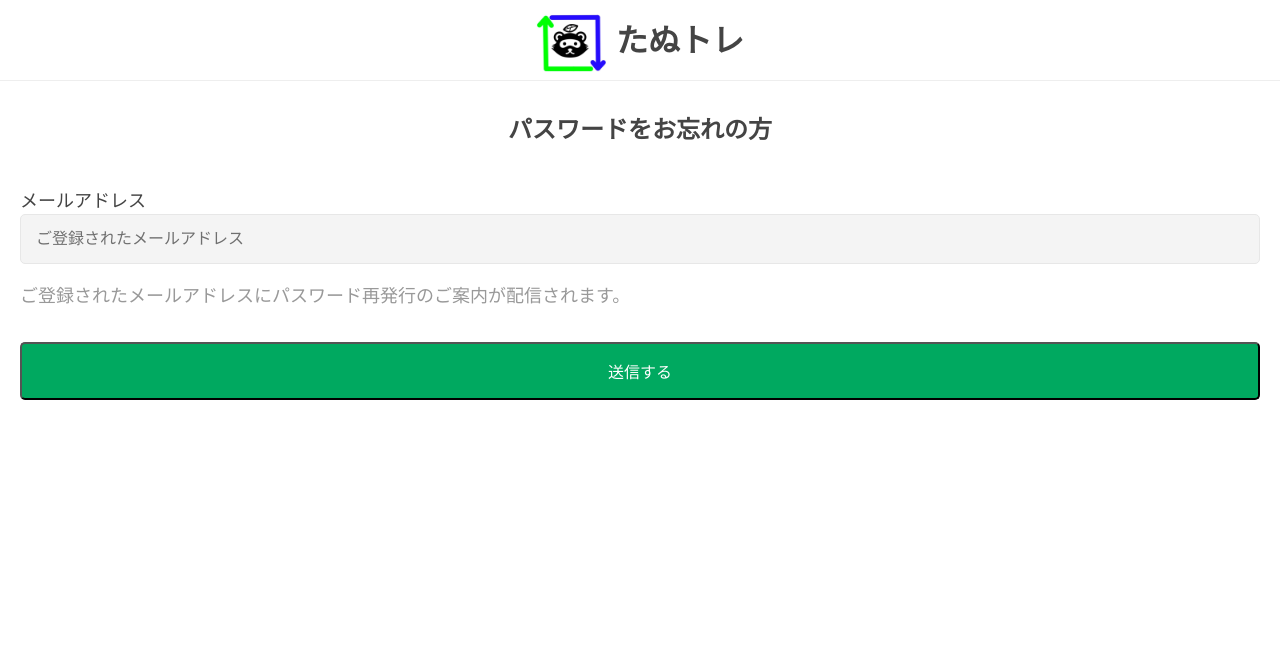
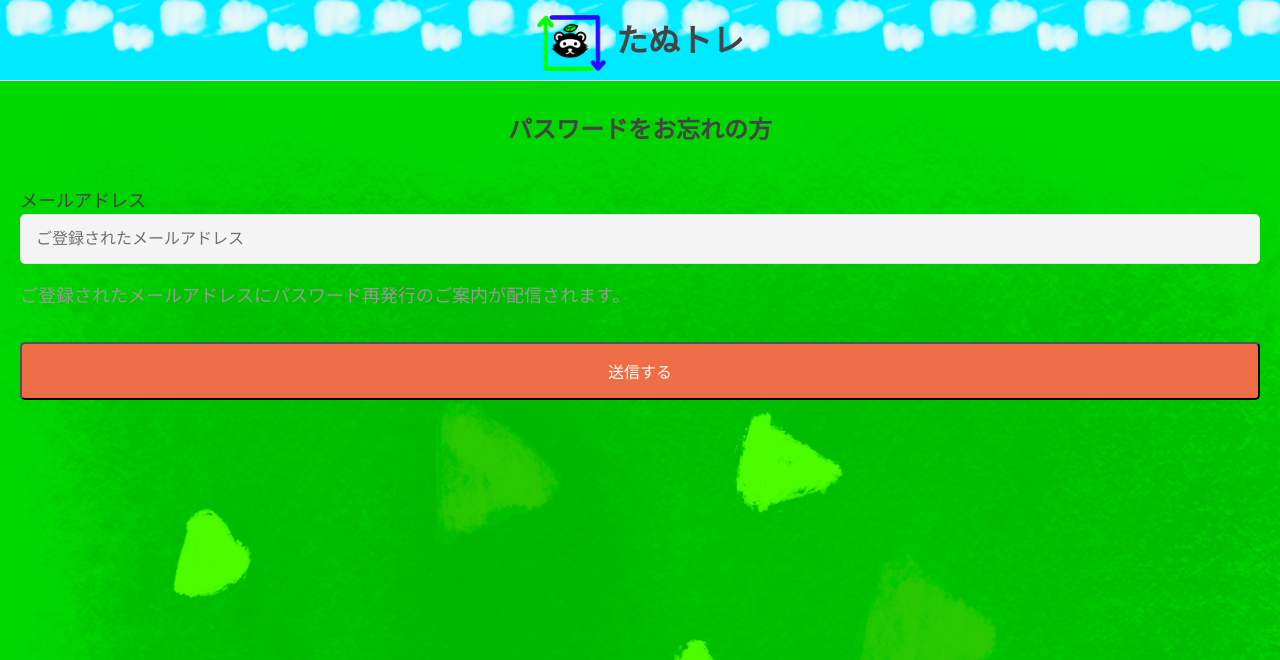
Before and after one commit to naoto-Qumo/tanutore, a PHP site: page /passResetSend.html in a window 1280 px wide. Shown: the top 660 px of the page. Run offline with PHP 8.4, Linux system fonts and the light colour scheme.

Commit message:
2020/05/02 画面背景変更

```diff
--- a/css/style.css
+++ b/css/style.css
@@ -1,6 +1,12 @@
 body {
     color: #444444;
     font-family: 'M PLUS Rounded 1c', sans-serif;
+    background-image: url(../img/top-backimg.png);
+    background-size: cover;
+}
+#signupBackImg {
+    /*バリデーションメッセージをが表示されることで背景サイズが変わるため*/
+    background-size: contain;
 }
 a {
     text-decoration: none;
@@ -18,6 +24,8 @@ a:hover {
     border-bottom: 1px solid #eeeeee;
     padding: 0 10px;
     box-sizing: border-box;
+    background-image: url(../img/header-img.png);
+    background-size: contain;
 }
 #top-content {
     width: 300px;
@@ -81,7 +89,7 @@ input[type="text"] {
 }
 input[type="submit"] {
     width: 100%;
-    background-color: #00a960;
+    background-color: #ed6d46;
     font-size: 16px;
     padding: 15px;
     margin: 15px 0 0 0;
@@ -94,10 +102,6 @@ input[type="submit"]:hover {
 .login-check-wrap {
     margin: 10px 0;
 }
-input[type="checkbox"] {
-    border: none;
-    padding: 10px;
-}
 .check-label:hover {
     cursor: pointer;
 }
@@ -106,6 +110,15 @@ input[type="text"].form-passSend {
 }
 .form-Area p{
     color: #999999;
+}
+input[type="text"].input-error {
+    border: 1px solid #e4007f;
+}
+.errorMsgArea {
+    font-size: 14px;
+    margin: -15px 0 20px 0;
+    color: #e4007f;
+    display: none;
 }
 /**************
 フッター
--- a/login.html
+++ b/login.html
@@ -12,7 +12,7 @@
            <div id="top-content">
                 <a href="">
                     <div class="top-logo">
-                        <img src="img/tanutoreIcon.png" alt="">
+                        <img src="img/icon.png" alt="">
                     </div>
                     <div class="top-title">
                         <h1>たぬトレ</h1>
--- a/passResetReceive.html
+++ b/passResetReceive.html
@@ -12,7 +12,7 @@
            <div id="top-content">
                 <a href="">
                     <div class="top-logo">
-                        <img src="img/tanutoreIcon.png" alt="">
+                        <img src="img/icon.png" alt="">
                     </div>
                     <div class="top-title">
                         <h1>たぬトレ</h1>
--- a/passResetSend.html
+++ b/passResetSend.html
@@ -12,7 +12,7 @@
            <div id="top-content">
                 <a href="">
                     <div class="top-logo">
-                        <img src="img/tanutoreIcon.png" alt="">
+                        <img src="img/icon.png" alt="">
                     </div>
                     <div class="top-title">
                         <h1>たぬトレ</h1>
```
Also changed, not shown: img/header-img.png (added), img/icon.png (added), img/top-backimg.png (added).
